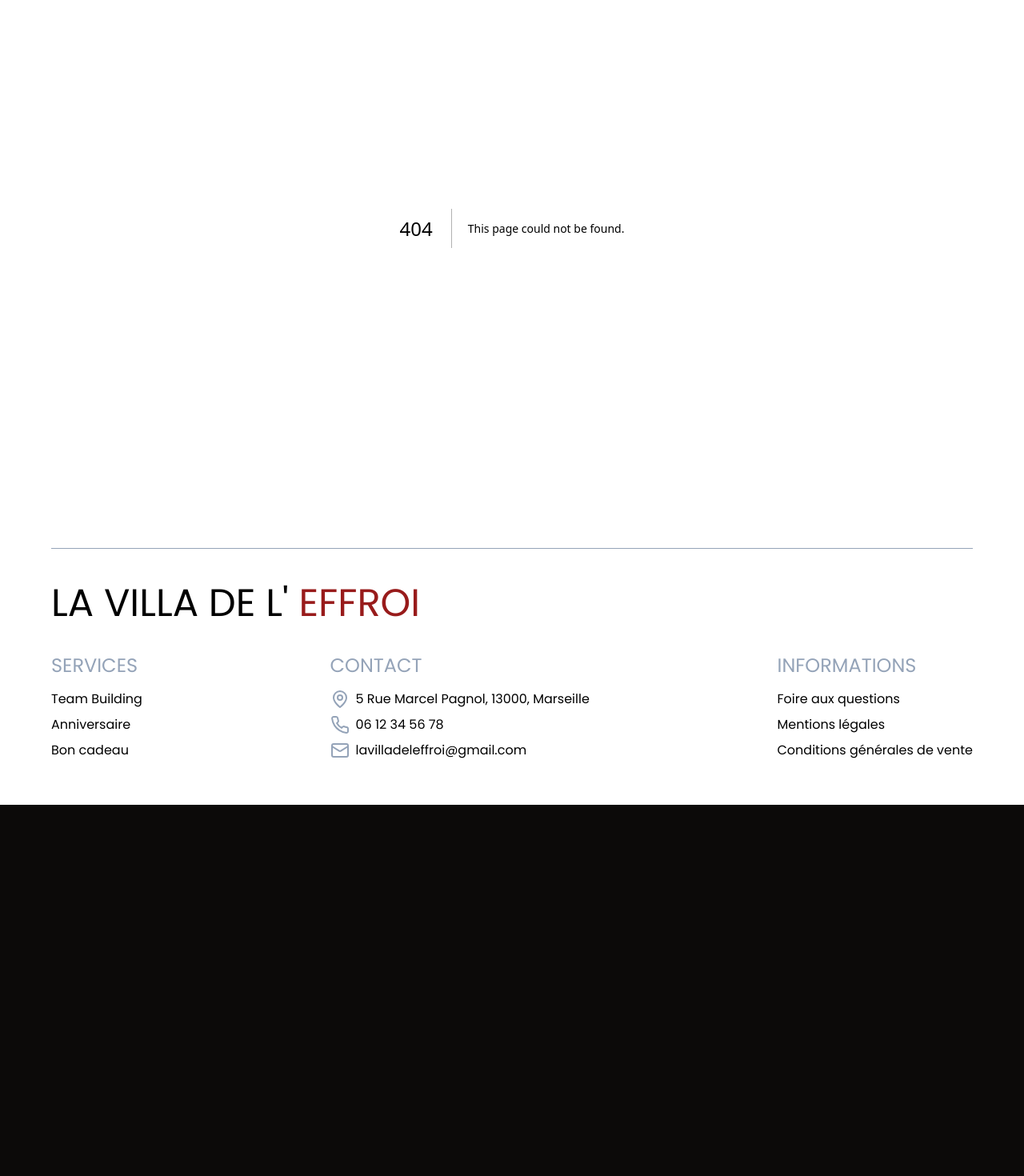
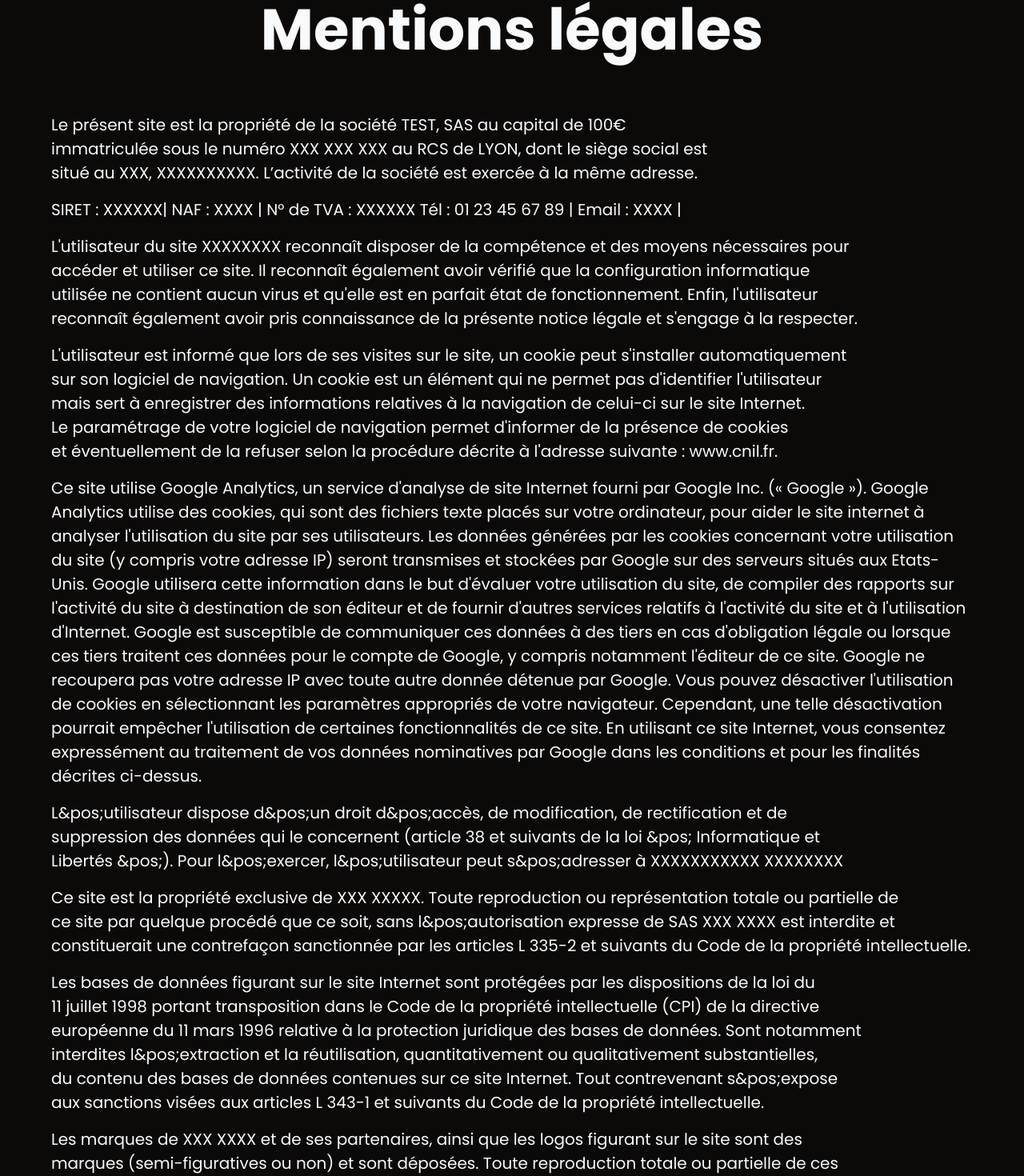
Before and after one commit to SebastienLaurentt/Escape-Game, a Next.js app: page /mentions in a window 1280 px wide. Before the commit this address had no page. Shown: the part 213-1683 px from the top of the page at 80% size. Before the commit the page ends 1219 px from the top, so only its background shows below. Built offline with nearby package versions, Linux system fonts and the light colour scheme.

Commit message:
create mentions page

```diff
--- /dev/null
+++ b/app/mentions/page.tsx
@@ -0,0 +1,115 @@
+import PageTitle from "@/components/shared/PageTitle";
+import Section from "@/components/shared/Section";
+
+const page = () => {
+  return (
+    <main>
+      <Section marginBottom={true} marginTop={true}>
+        <PageTitle title="Mentions légales" />
+        <div className="flex flex-col gap-y-4 text-balance text-sm md:text-md">
+          <p>
+            Le présent site est la propriété de la société TEST, SAS au capital
+            de 100€ immatriculée sous le numéro XXX XXX XXX au RCS de LYON, dont
+            le siège social est situé au XXX, XXXXXXXXXX. L’activité de la
+            société est exercée à la même adresse.
+          </p>
+          <p>
+            SIRET : XXXXXX| NAF : XXXX | N° de TVA : XXXXXX Tél : 01 23 45 67 89
+            | Email : XXXX |
+          </p>
+          <p>
+            L&apos;utilisateur du site XXXXXXXX reconnaît disposer de la
+            compétence et des moyens nécessaires pour accéder et utiliser ce
+            site. Il reconnaît également avoir vérifié que la configuration
+            informatique utilisée ne contient aucun virus et qu&apos;elle est en
+            parfait état de fonctionnement. Enfin, l&apos;utilisateur reconnaît
+            également avoir pris connaissance de la présente notice légale et
+            s&apos;engage à la respecter.
+          </p>
+          <p>
+            L&apos;utilisateur est informé que lors de ses visites sur le site,
+            un cookie peut s&apos;installer automatiquement sur son logiciel de
+            navigation. Un cookie est un élément qui ne permet pas
+            d&apos;identifier l&apos;utilisateur mais sert à enregistrer des
+            informations relatives à la navigation de celui-ci sur le site
+            Internet. Le paramétrage de votre logiciel de navigation permet
+            d&apos;informer de la présence de cookies et éventuellement de la
+            refuser selon la procédure décrite à l&apos;adresse suivante :
+            www.cnil.fr.
+          </p>
+          <p>
+            Ce site utilise Google Analytics, un service d&apos;analyse de site
+            Internet fourni par Google Inc. (« Google »). Google Analytics
+            utilise des cookies, qui sont des fichiers texte placés sur votre
+            ordinateur, pour aider le site internet à analyser
+            l&apos;utilisation du site par ses utilisateurs. Les données
+            générées par les cookies concernant votre utilisation du site (y
+            compris votre adresse IP) seront transmises et stockées par Google
+            sur des serveurs situés aux Etats-Unis. Google utilisera cette
+            information dans le but d&apos;évaluer votre utilisation du site, de
+            compiler des rapports sur l&apos;activité du site à destination de
+            son éditeur et de fournir d&apos;autres services relatifs à
+            l&apos;activité du site et à l&apos;utilisation d&apos;Internet.
+            Google est susceptible de communiquer ces données à des tiers en cas
+            d&apos;obligation légale ou lorsque ces tiers traitent ces données
+            pour le compte de Google, y compris notamment l&apos;éditeur de ce
+            site. Google ne recoupera pas votre adresse IP avec toute autre
+            donnée détenue par Google. Vous pouvez désactiver l&apos;utilisation
+            de cookies en sélectionnant les paramètres appropriés de votre
+            navigateur. Cependant, une telle désactivation pourrait empêcher
+            l&apos;utilisation de certaines fonctionnalités de ce site. En
+            utilisant ce site Internet, vous consentez expressément au
+            traitement de vos données nominatives par Google dans les conditions
+            et pour les finalités décrites ci-dessus.
+          </p>
+          <p>
+            {" "}
+            L&pos;utilisateur dispose d&pos;un droit d&pos;accès, de
+            modification, de rectification et de suppression des données qui le
+            concernent (article 38 et suivants de la loi &pos; Informatique et
+            Libertés &pos;). Pour l&pos;exercer, l&pos;utilisateur peut
+            s&pos;adresser à XXXXXXXXXXX XXXXXXXX
+          </p>
+          <p>
+            {" "}
+            Ce site est la propriété exclusive de XXX XXXXX. Toute reproduction
+            ou représentation totale ou partielle de ce site par quelque procédé
+            que ce soit, sans l&pos;autorisation expresse de SAS XXX XXXX est
+            interdite et constituerait une contrefaçon sanctionnée par les
+            articles L 335-2 et suivants du Code de la propriété intellectuelle.
+          </p>
+          <p>
+            Les bases de données figurant sur le site Internet sont protégées
+            par les dispositions de la loi du 11 juillet 1998 portant
+            transposition dans le Code de la propriété intellectuelle (CPI) de
+            la directive européenne du 11 mars 1996 relative à la protection
+            juridique des bases de données. Sont notamment interdites
+            l&pos;extraction et la réutilisation, quantitativement ou
+            qualitativement substantielles, du contenu des bases de données
+            contenues sur ce site Internet. Tout contrevenant s&pos;expose aux
+            sanctions visées aux articles L 343-1 et suivants du Code de la
+            propriété intellectuelle.
+          </p>
+          <p>
+            Les marques de XXX XXXX et de ses partenaires, ainsi que les logos
+            figurant sur le site sont des marques (semi-figuratives ou non) et
+            sont déposées. Toute reproduction totale ou partielle de ces marques
+            ou de ces logos effectuées à partir des éléments du site sans
+            l&pos;autorisation expresse XXX XXXX est prohibée, au sens des
+            articles L.713-2 et suivants du Code de la propriété intellectuelle.
+          </p>
+          <p>
+            Les utilisateurs visiteurs du site Internet ne peuvent mettre en
+            place un hyperlien en direction de ce site sans l&pos;autorisation
+            expresse et préalable de XXX XXXX. Nous remercions les utilisateurs
+            du site de nous faire part d&pos;éventuelles omissions, erreurs,
+            corrections, en remplissant le formulaire de contact.
+          </p>
+          <p></p>
+        </div>
+      </Section>
+    </main>
+  );
+};
+
+export default page;
```
